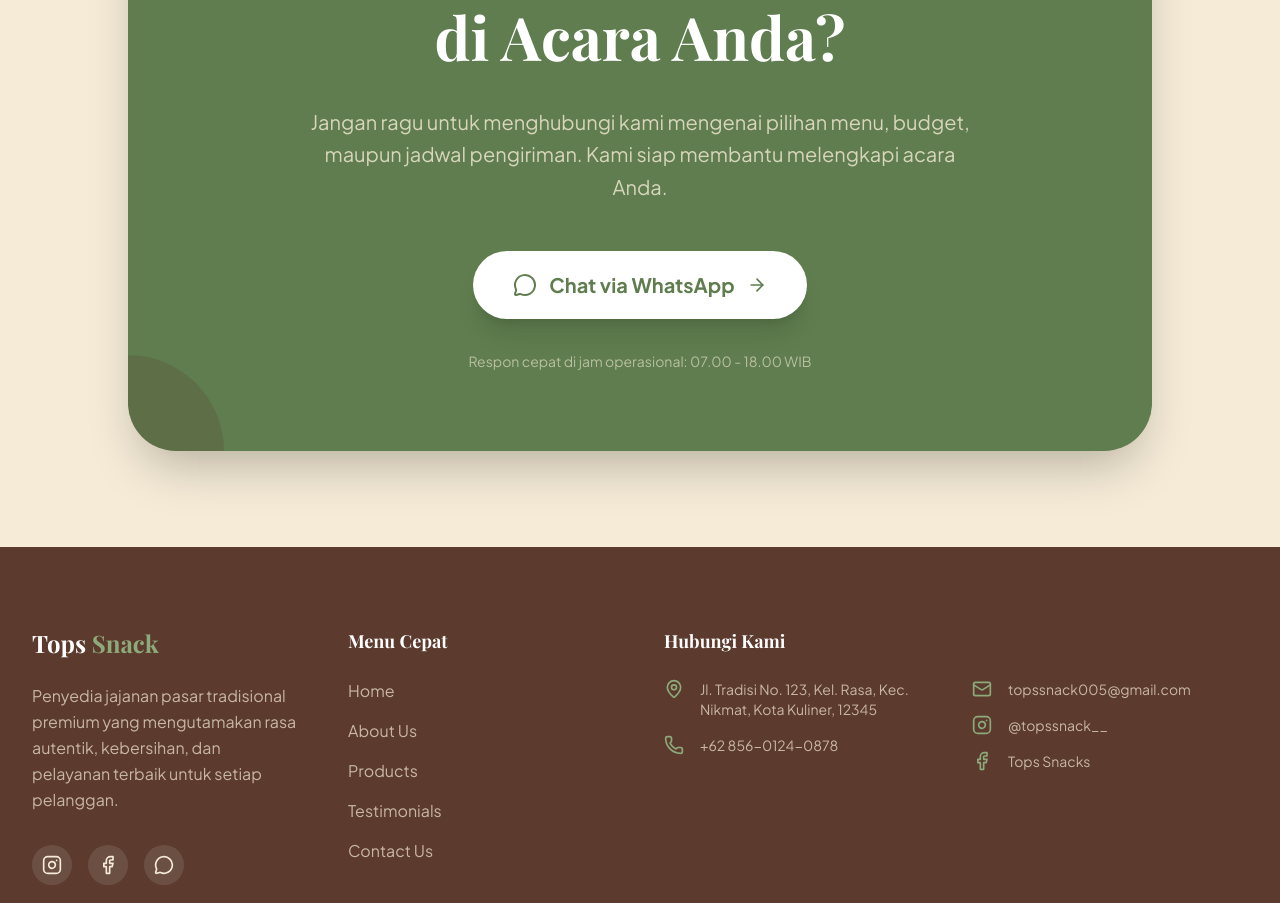
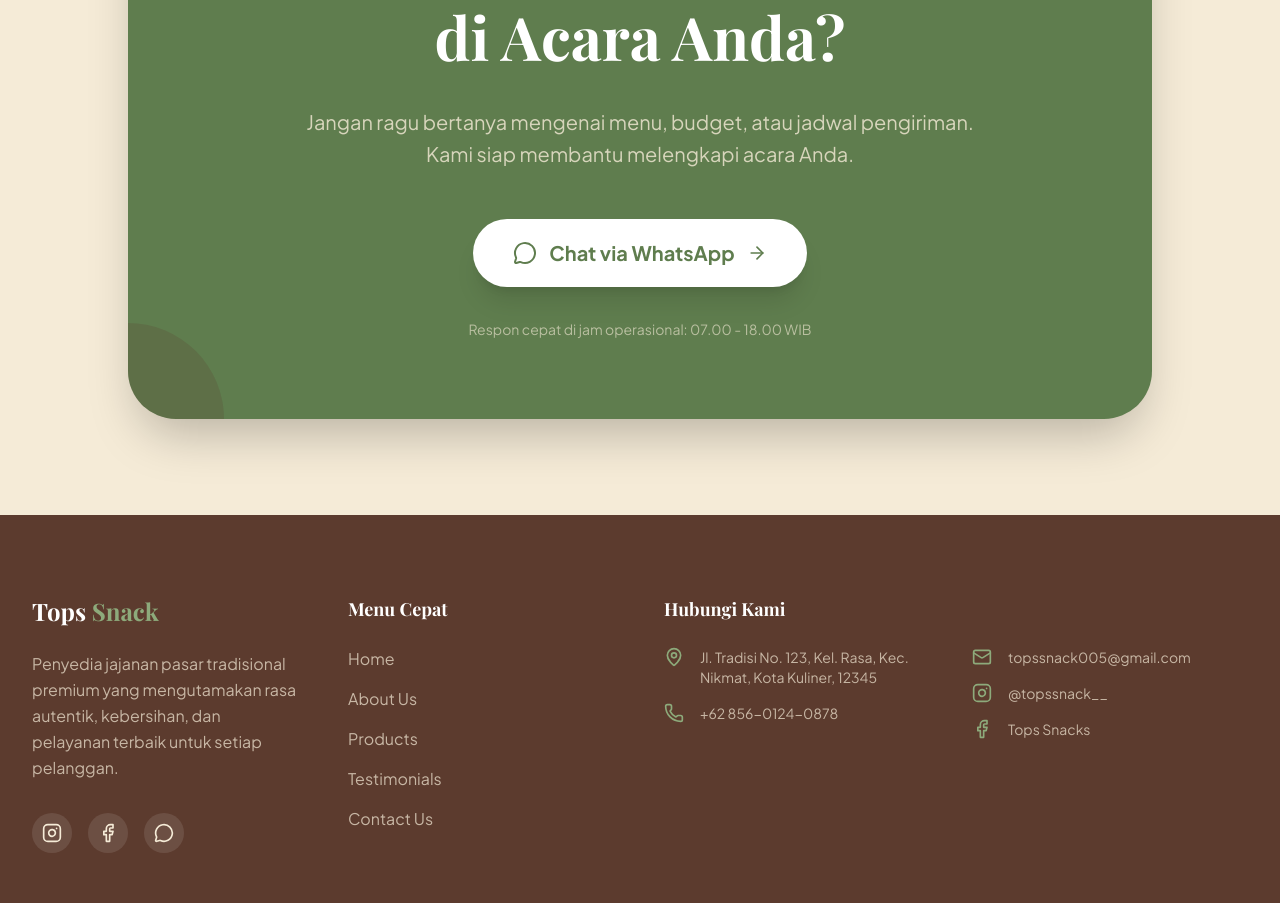
Before and after one commit to berrlylie/tops.snack, a React (Vite) app: page / in a window 1280 px wide. Shown: the part 7214-8117 px from the top of the page. Built offline with nearby package versions, Linux system fonts and the light colour scheme; a web font is replaced by a local one.

Commit message:
Update CTAWhatsApp.tsx

```diff
--- a/src/components/CTAWhatsApp.tsx
+++ b/src/components/CTAWhatsApp.tsx
@@ -22,7 +22,7 @@ export default function CTAWhatsApp() {
           </h2>
 
           <p className="text-lg md:text-xl text-brand-beige/80 mb-12 max-w-2xl mx-auto leading-relaxed">
-            Jangan ragu untuk menghubungi kami mengenai pilihan menu, budget, maupun jadwal pengiriman. Kami siap membantu melengkapi acara Anda.
+            Jangan ragu bertanya mengenai menu, budget, atau jadwal pengiriman. Kami siap membantu melengkapi acara Anda.
           </p>
 
           <div className="flex flex-col sm:flex-row gap-6 justify-center">
```
